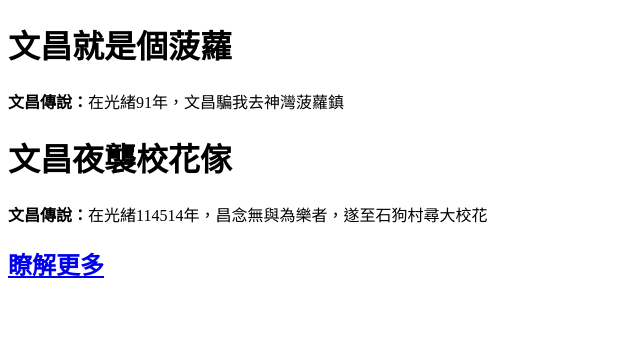
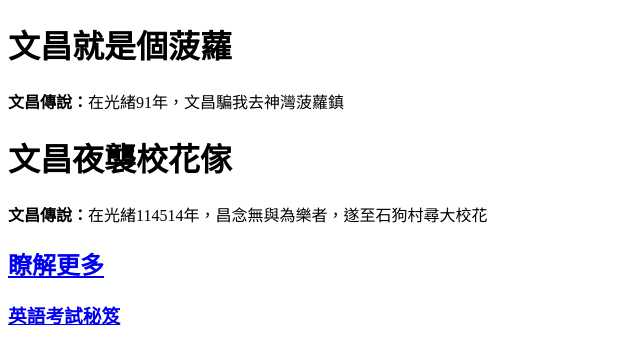
Before and after one commit to Suenzhongshan/-, a plain HTML site: page index.html in a window 1280 px wide. Shown: the whole page, without its empty margins (0-640 px from the left). Drawn offline with Linux system fonts and the light colour scheme.

Commit message:
Add files via upload

```diff
--- a/index.html
+++ b/index.html
@@ -11,5 +11,6 @@
     <h1>文昌夜襲校花傢</h1>
     <p><strong>文昌傳說：</strong>在光緒114514年，昌念無與為樂者，遂至石狗村尋大校花</p>
     <h2><a href="https://www.bilibili.com/video/BV1he4y1w7wB/?spm_id_from=333.337.search-card.all.click&vd_source=f060ffcd825fdb8a019823545cee824b">瞭解更多</a></h2>
+    <h3><a href="https://www.bilibili.com/video/BV1RV4y117BZ/?spm_id_from=333.337.search-card.all.click&vd_source=f060ffcd825fdb8a019823545cee824b">英語考試秘笈</a></h3>
 </body>
 </html>
```
